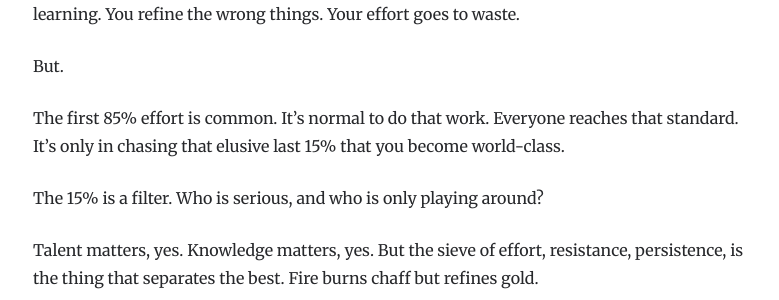
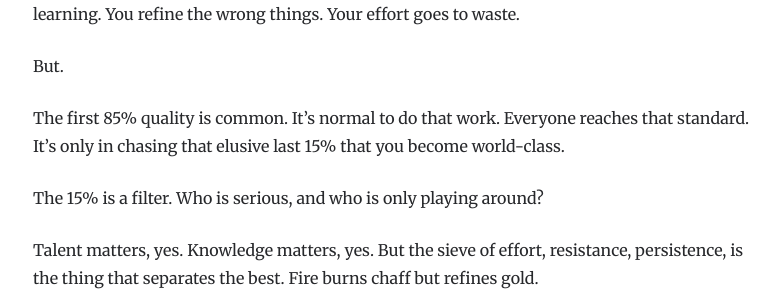
Before and after one commit to natelistrom/natelistrom.github.io, a Jekyll site: the page built from _posts/2024-03-02-the-right-15.md, in a window 1280 px wide and 900 px high, scrolled down 1074 px. Shown: the part 152-452 px from the top of the window, without its empty margins (247-1026 px from the left). Built offline with Jekyll 4.4.1, drawn with Linux system fonts in a browser that asks for light colours; some of the changed text lies outside the part shown.

Commit message:
Minor fix to right 15% note

```diff
--- a/_posts/2024-03-02-the-right-15.md
+++ b/_posts/2024-03-02-the-right-15.md
@@ -24,7 +24,7 @@ If you spend all your time refining something but never put it out there, you mi
 
 But.
 
-The first 85% effort is common. It's normal to do that work. Everyone reaches that standard. It's only in chasing that elusive last 15% that you become world-class.
+The first 85% quality is common. It's normal to do that work. Everyone reaches that standard. It's only in chasing that elusive last 15% that you become world-class.
 
 The 15% is a filter. Who is serious, and who is only playing around?
 
```
Also changed, not shown: other parts of _posts/2024-03-02-the-right-15.md (+1 -1 lines).
